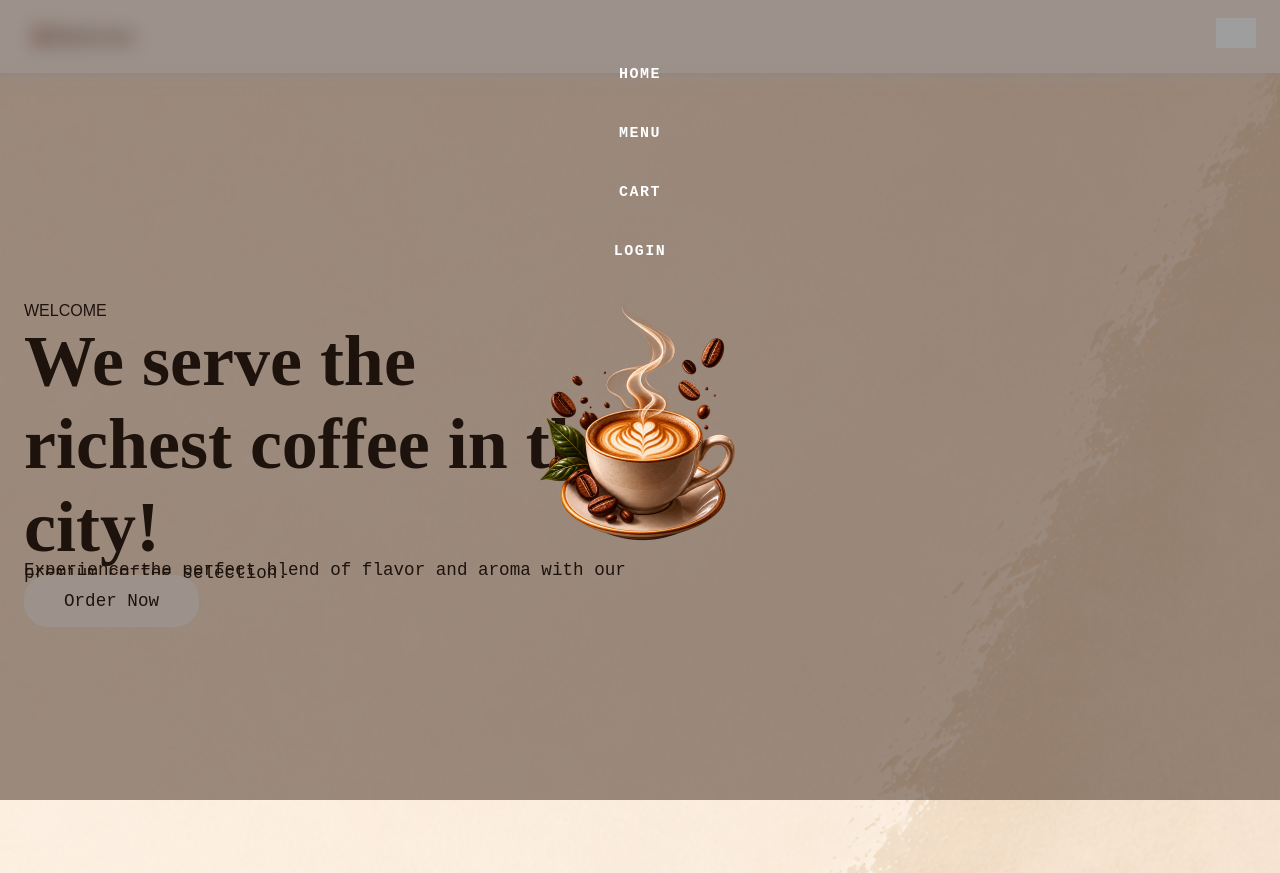
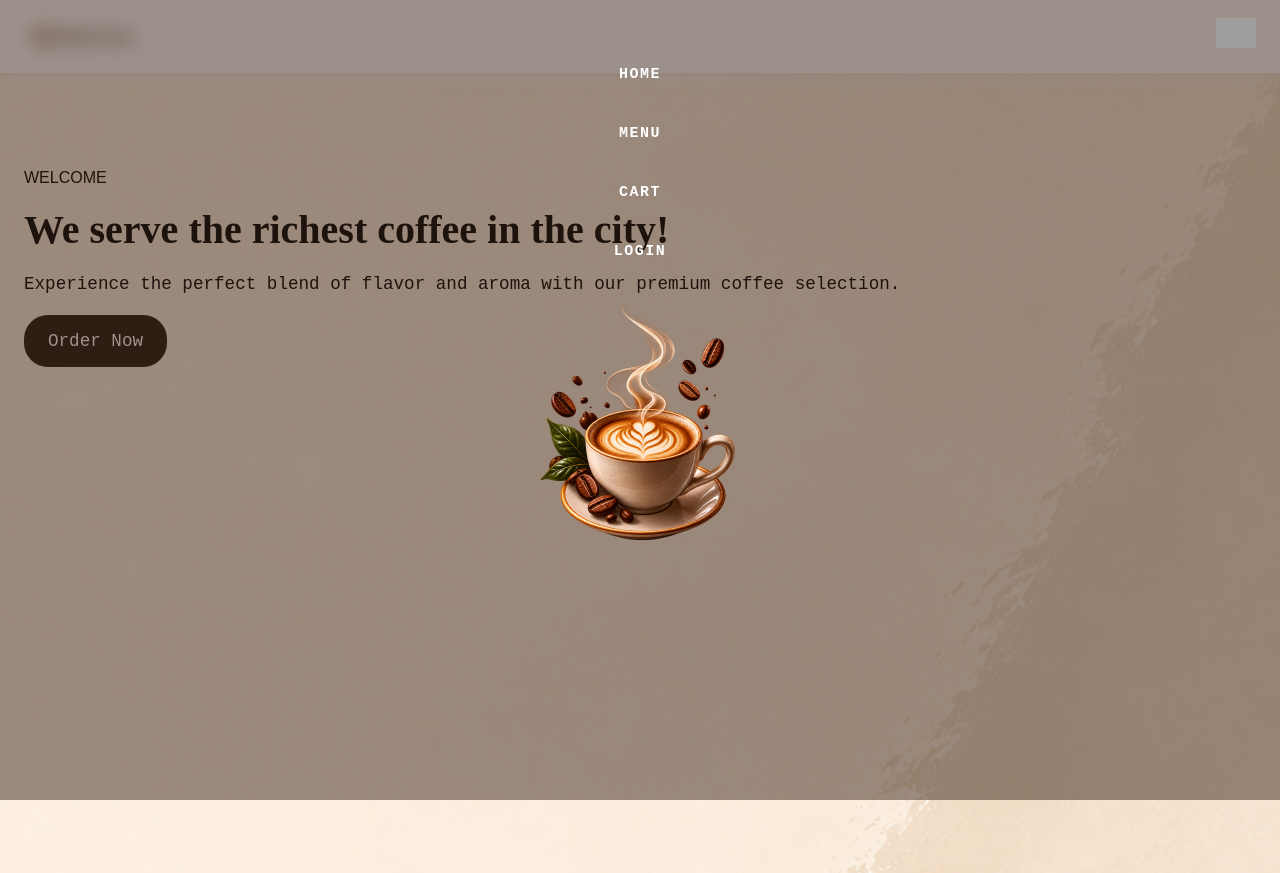
Before and after one commit to amishasikka/CODEALPHA_MOCHA-HOUSE, a React (Vite) app: page / in a window 1280 px wide. Built offline with nearby package versions, Linux system fonts and the light colour scheme; grey boxes are pictures that could not be loaded.

Commit message:
changes in hero
hero contentn changes

```diff
--- a/src/App.css
+++ b/src/App.css
@@ -155,34 +155,37 @@ body {
   .hero-content{
     display: flex;
     flex-direction: column;
-    justify-content: center;
+    justify-content: start;
     align-items: start;
     text-align: start;
     height: 100%;
-    width: 50%;
+    width: 100%;
+    gap:1.2rem;
   }
 
   .welcome-text{
+    margin-top: 6rem;
     font-family: var(--normal-font);
     letter-spacing: 20%;
     font-weight: 500;
   }
   .hero-heading{
     font-family: Playfair Display, serif;
-    font-size: 4.5rem;
+    font-size: 2.5rem;
   }
   .hero-subheading{
     font-family: monospace;
     font-size: 1.1rem;
-    line-height: 18%;
+    line-height: 1.5rem;
   }
   .hero-button{
-    padding: 1rem 2.5rem;
+    padding: 1rem 1.5rem;
     font-family: monospace;
     font-size: 1.1rem;
     font-weight: 500;
     border:none;
-    background-color: var(--cards);
+    color: var(--cards);
+    background-color: var(--main-text);
     border-radius: 1.5rem;
   }
 
```
